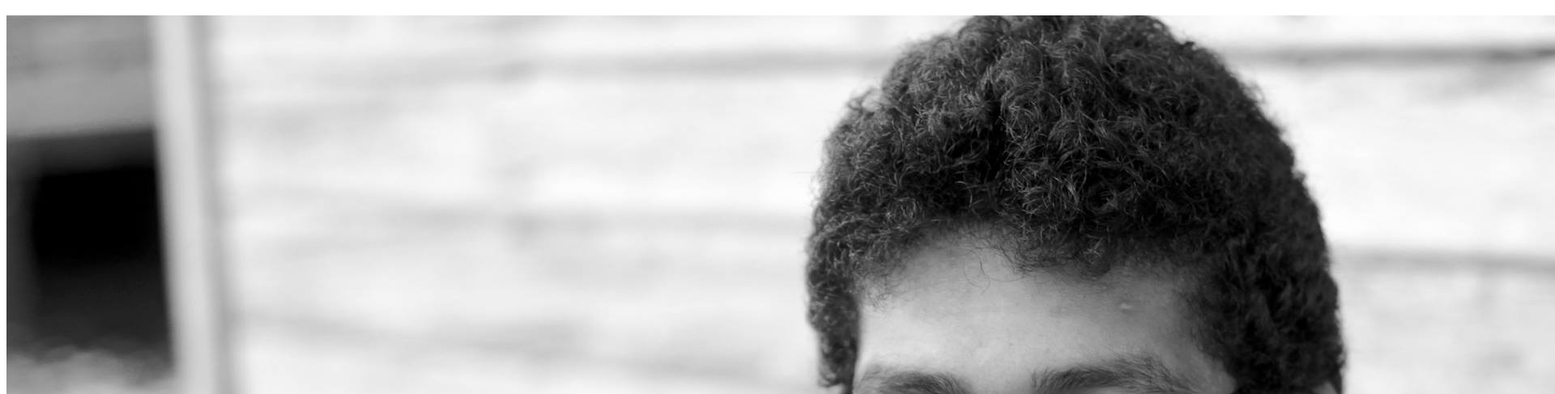
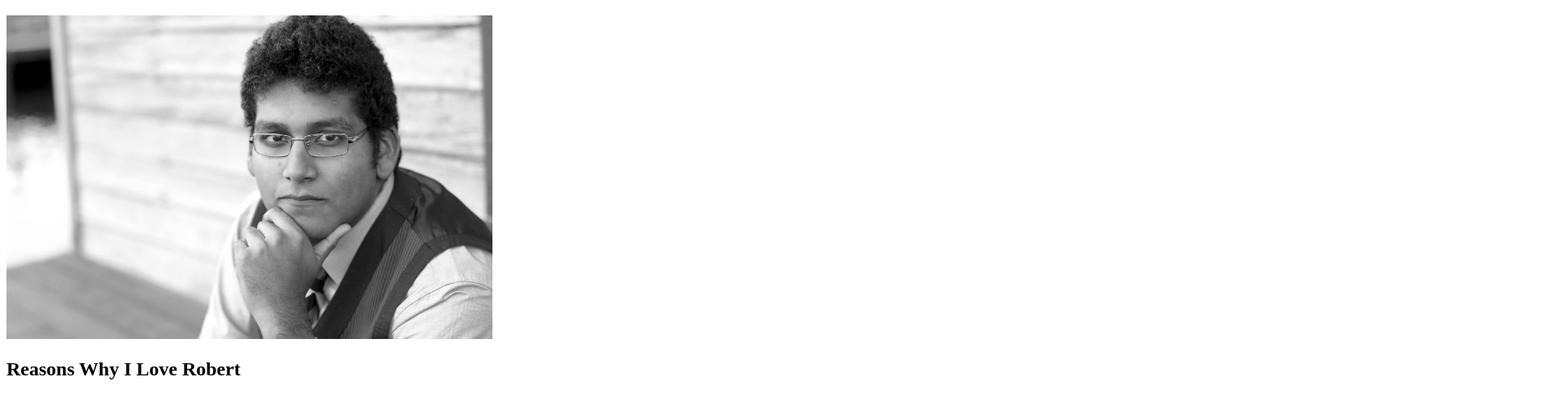
Before and after one commit to zelada5574/Bri, a plain HTML site: page index.html in a window 1280 px wide. Shown: the part 61-548 px from the top of the page at 81% size, 1920 px wide, since content can reach past the window. Drawn offline with Linux system fonts and the light colour scheme.

Commit message:
fixing robert picture

```diff
--- a/index.html
+++ b/index.html
@@ -16,7 +16,10 @@
 
     <img
         src="./assets/Images/robert2.jpeg"
-        alt="Robertbeing a chad"
+        alt="Robert being a chad"
+        width="600"
+        height="400"
+
     />
 
     <section>
```
